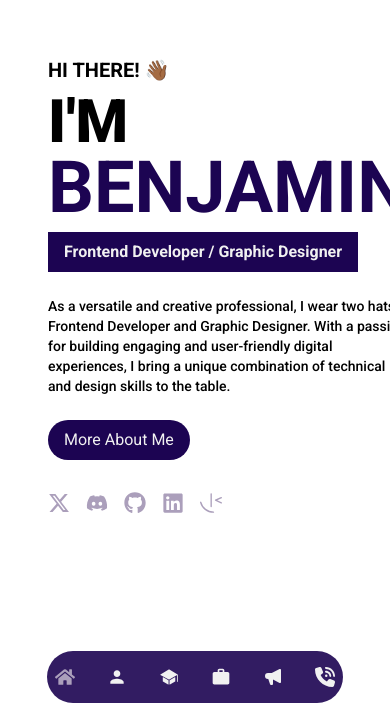
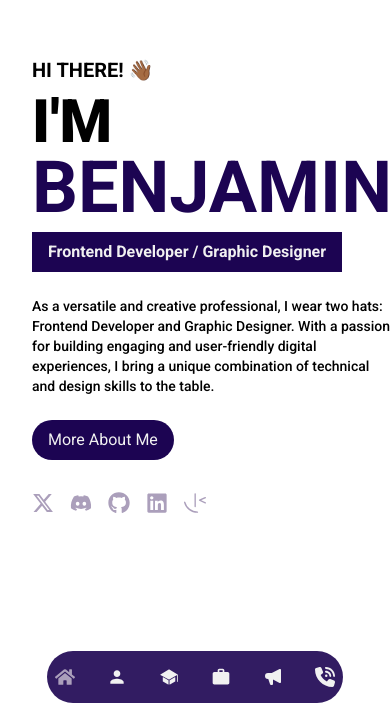
Before and after one commit to Bensaxxy/My-Portfolio, a React (Vite) app: page / in a window 390 px wide. Shown: the part 129-844 px from the top of the page. Built offline with nearby package versions, Linux system fonts and the light colour scheme.

Commit message:
still working on the home section concerning the container of a thing

```diff
--- a/src/Components/Home/Home.jsx
+++ b/src/Components/Home/Home.jsx
@@ -1,6 +1,6 @@
 /** @format */
 
-import React from "react";
+import React, { useState, useEffect } from "react";
 import HomePics from "./HomePics";
 import { Link, useNavigate } from "react-router-dom";
 
@@ -40,13 +40,33 @@ const Home = () => {
     hover: { scale: 1.8, transition: { yoyo: Infinity, duration: 0.3 } },
   };
 
+  const [isDesktop, setIsDesktop] = useState(false);
+
+  useEffect(() => {
+    const handleResize = () => {
+      setIsDesktop(window.innerWidth >= 768); // Set to desktop size (md and above)
+    };
+
+    // Initial check
+    handleResize();
+
+    // Add resize event listener
+    window.addEventListener("resize", handleResize);
+
+    // Cleanup event listener on component unmount
+    return () => {
+      window.removeEventListener("resize", handleResize);
+    };
+  }, []);
   return (
     <motion.div
       initial="hidden"
       animate="visible"
       exit="hidden"
       variants={containerVariants}
-      className=" overflow-x-hidden relative h-screen w-screen px-8 md:px-0 grid md:grid-cols-2 gap-6"
+      className={`relative h-screen w-screen grid gap-6 container-none ${
+        isDesktop ? "md:grid-cols-2" : "container"
+      }`}
     >
       {/* left section that carried the content */}
       <div className=" w-full px-4 md:px-6 flex h-screen justify-center items-start flex-col gap-2">
```
